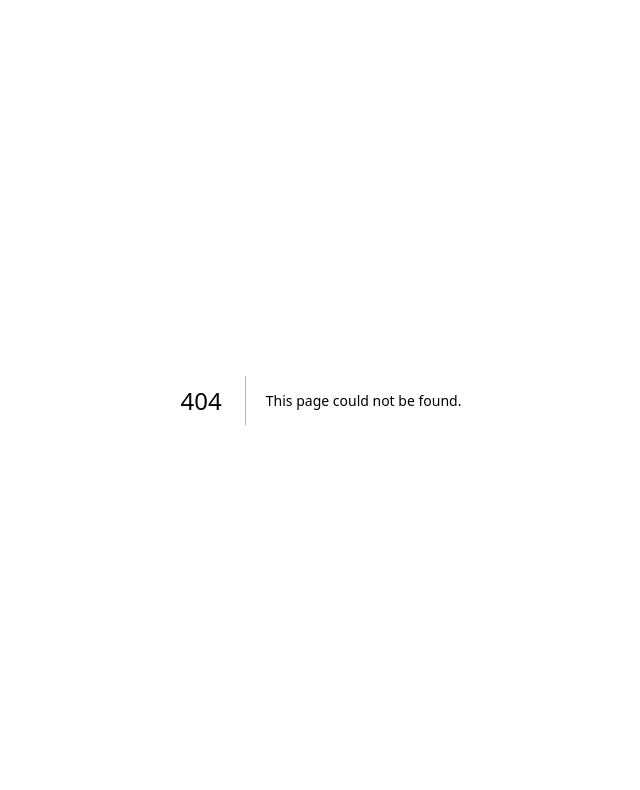
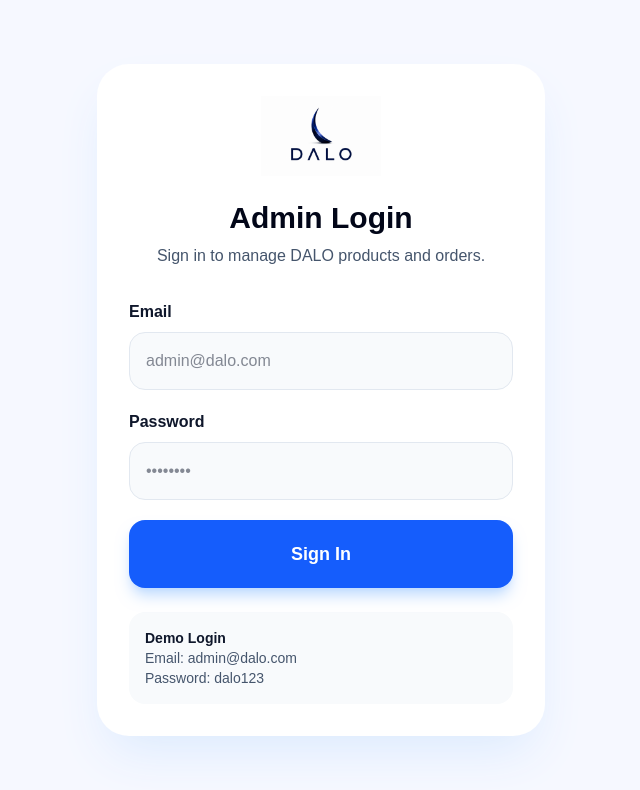
Before and after one commit to eduardobeograd-web/dalo-platform, a Next.js app: page /admin/login in a window 1280 px wide. Before the commit this address had no page. Shown: the top 790 px of the page, without its empty margins (319-959 px from the left). Built offline with nearby package versions, Linux system fonts and the light colour scheme.

Commit message:
Add admin login protection

```diff
--- /dev/null
+++ b/app/admin/login/actions.ts
@@ -0,0 +1,24 @@
+"use server";
+
+import { cookies } from "next/headers";
+import { redirect } from "next/navigation";
+
+export async function adminLogin(formData: FormData) {
+  const email = String(formData.get("email") || "");
+  const password = String(formData.get("password") || "");
+
+  if (email !== "admin@dalo.com" || password !== "dalo123") {
+    redirect("/admin/login?error=1");
+  }
+
+  const cookieStore = await cookies();
+
+  cookieStore.set("dalo_admin", "true", {
+    httpOnly: true,
+    sameSite: "lax",
+    path: "/",
+    maxAge: 60 * 60 * 24,
+  });
+
+  redirect("/admin");
+}
--- /dev/null
+++ b/app/admin/login/page.tsx
@@ -0,0 +1,73 @@
+import { adminLogin } from "./actions";
+
+export default async function AdminLoginPage({
+  searchParams,
+}: {
+  searchParams: Promise<{ error?: string }>;
+}) {
+  const params = await searchParams;
+  const hasError = params.error === "1";
+
+  return (
+    <main className="flex min-h-screen items-center justify-center bg-[#F6F8FF] px-6 text-slate-900">
+      <div className="w-full max-w-md rounded-[2rem] bg-white p-8 shadow-2xl shadow-blue-100">
+        <div className="mb-8 text-center">
+          <img
+            src="/dalo-logo.png"
+            alt="DALO"
+            className="mx-auto h-20 w-auto"
+          />
+
+          <h1 className="mt-6 text-3xl font-bold text-slate-950">
+            Admin Login
+          </h1>
+
+          <p className="mt-2 text-slate-600">
+            Sign in to manage DALO products and orders.
+          </p>
+        </div>
+
+        {hasError && (
+          <div className="mb-5 rounded-2xl bg-red-50 p-4 text-sm font-semibold text-red-700">
+            Wrong email or password.
+          </div>
+        )}
+
+        <form action={adminLogin} className="space-y-5">
+          <div>
+            <label className="mb-2 block font-semibold">Email</label>
+            <input
+              name="email"
+              type="email"
+              placeholder="admin@dalo.com"
+              className="w-full rounded-2xl border border-slate-200 bg-slate-50 p-4 outline-none focus:border-blue-500 focus:bg-white"
+            />
+          </div>
+
+          <div>
+            <label className="mb-2 block font-semibold">Password</label>
+            <input
+              name="password"
+              type="password"
+              placeholder="••••••••"
+              className="w-full rounded-2xl border border-slate-200 bg-slate-50 p-4 outline-none focus:border-blue-500 focus:bg-white"
+            />
+          </div>
+
+          <button
+            type="submit"
+            className="w-full rounded-2xl bg-blue-600 p-5 text-lg font-bold text-white shadow-lg shadow-blue-200 transition hover:bg-blue-700"
+          >
+            Sign In
+          </button>
+        </form>
+
+        <div className="mt-6 rounded-2xl bg-slate-50 p-4 text-sm text-slate-600">
+          <div className="font-bold text-slate-900">Demo Login</div>
+          <div>Email: admin@dalo.com</div>
+          <div>Password: dalo123</div>
+        </div>
+      </div>
+    </main>
+  );
+}
--- /dev/null
+++ b/middleware.ts
@@ -0,0 +1,24 @@
+import { NextResponse } from "next/server";
+import type { NextRequest } from "next/server";
+
+export function middleware(request: NextRequest) {
+  const isAdminRoute = request.nextUrl.pathname.startsWith("/admin");
+  const isLoginRoute = request.nextUrl.pathname === "/admin/login";
+
+  if (!isAdminRoute || isLoginRoute) {
+    return NextResponse.next();
+  }
+
+  const isLoggedIn = request.cookies.get("dalo_admin")?.value === "true";
+
+  if (!isLoggedIn) {
+    const loginUrl = new URL("/admin/login", request.url);
+    return NextResponse.redirect(loginUrl);
+  }
+
+  return NextResponse.next();
+}
+
+export const config = {
+  matcher: ["/admin/:path*"],
+};
```
